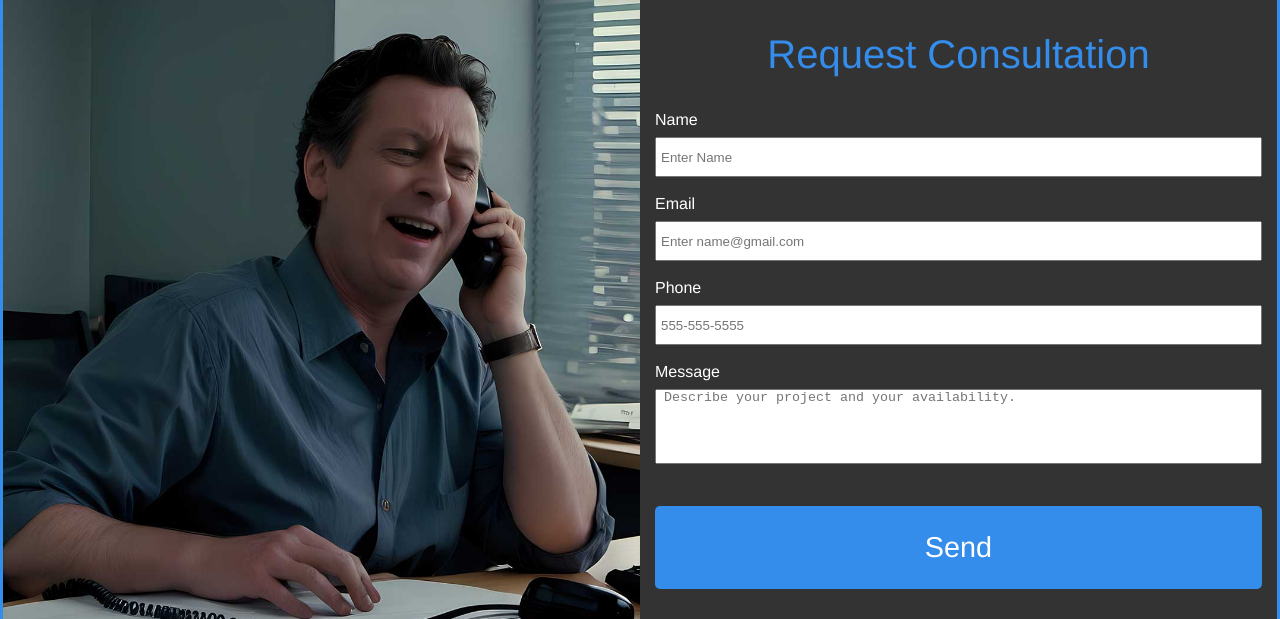
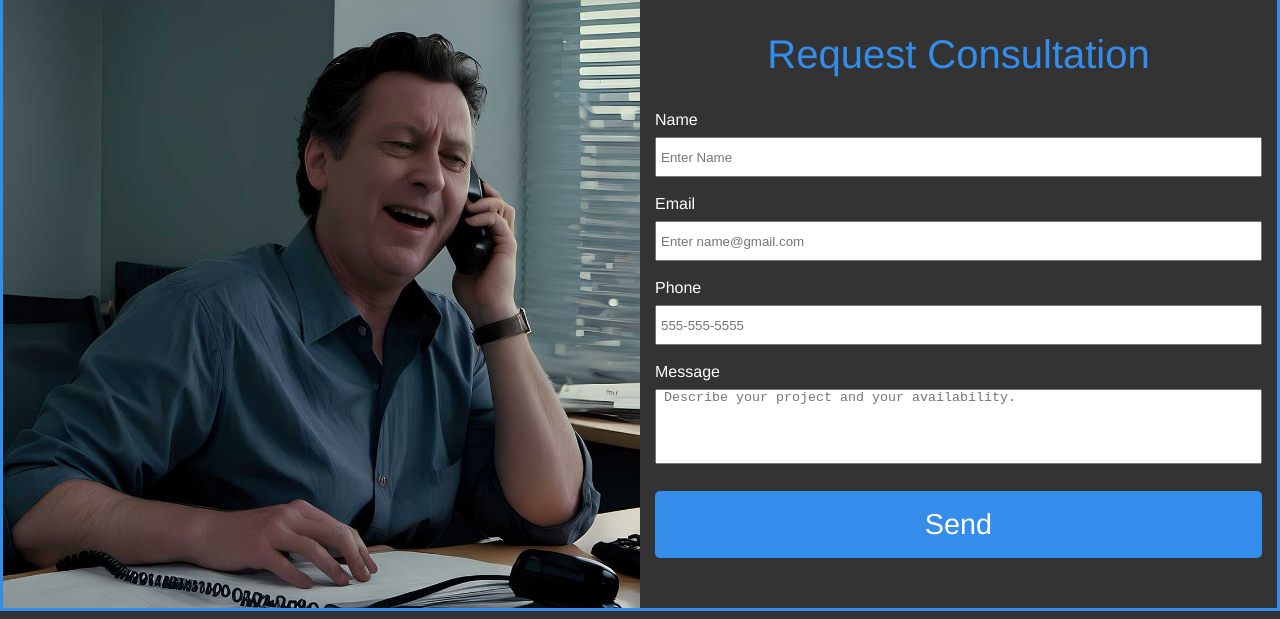
Before and after one commit to christian-mcnachtan/PortfolioSite, a website: page index.html in a window 1280 px wide. Shown: the part 5698-6317 px from the top of the page. Drawn offline with nearby package versions, Linux system fonts and the light colour scheme; no server answers.

Commit message:
Add files via upload
more style tweaks

```diff
--- a/index.html
+++ b/index.html
@@ -206,7 +206,13 @@
                 <div class="column">
                     <div id="contactForm"class="col2">
                         <h2 >Request Consultation</h2>
-                        <form  class="callBackForm" action="https://formsubmit.co/christian.mcnachtan@gmail.com" method="post" target="_blank">
+                        <form
+                            class="callBackForm"
+                            action="https://formsubmit.co/christian.mcnachtan@gmail.com"
+                            method="post"
+                            target="_blank"
+                        >
+
                             <div class="form-control">
                                 <label for="name">Name</label>
                                 <input type="text" name="name" id="name" placeholder="Enter Name" required>
@@ -222,9 +228,8 @@
                             <div class="form-control">
                                 <label for="message">Message</label>
                                 <textarea type="text-area" name="message" id="message" placeholder=" Describe your project and your availability." ></textarea>
+                            <imput type="submit" id="submit" class="btn" value="Send">Send</imput>
                             </div>
-                            <input type="hidden" name="_captcha" value="false">
-                            <imput type="submit" id="submit" class="btn">Send</imput>
 
                         </form>
 
--- a/style.css
+++ b/style.css
@@ -366,7 +366,8 @@ main section h3{
     color:#fff;
     width:100%;
     text-align: center;
-    margin-bottom: 15px;
+    margin-top: 20px;
+    padding: 12px 0;
 }
 .callBackForm .btn:hover{
     background-color: var(--primaryHover);
```
